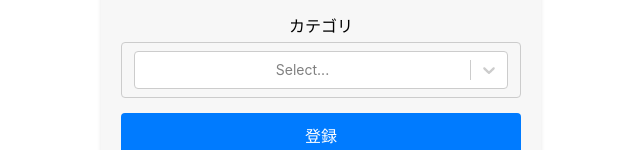
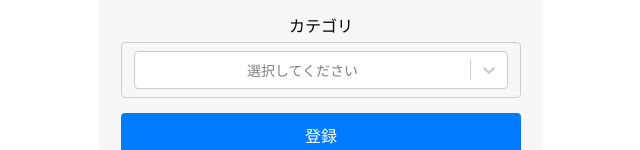
Before and after one commit to ryosuke-horie/log-app-ver1, a React (Create React App) app: page / in a window 1280 px wide. Shown: the part 323-473 px from the top of the page, without its empty margins (319-959 px from the left). Built offline with nearby package versions, Linux system fonts and the light colour scheme.

Commit message:
jestによるテストを導入

```diff
--- a/package.json
+++ b/package.json
@@ -26,7 +26,8 @@
     "lint:eslint": "eslint --ext \".js,.ts\" --ignore-path .gitignore .",
     "fix:eslint": "npm run lint:eslint --fix",
     "lint": "npm run lint:prettier && npm run lint:eslint",
-    "fix": "npm run fix:prettier && npm run fix:eslint"
+    "fix": "npm run fix:prettier && npm run fix:eslint",
+    "test": "react-scripts test"
   },
   "eslintConfig": {
     "extends": [
--- a/src/components/MoneyInputForm.tsx
+++ b/src/components/MoneyInputForm.tsx
@@ -40,7 +40,11 @@ const MoneyInputForm: React.FC = () => {
         </div>
         <div className={styles['form-group']}>
           <label className={styles['form-label']}>カテゴリ</label>
-          <Select options={options} className={styles['input-field']} />
+          <Select
+            options={options}
+            className={styles['input-field']}
+            placeholder="選択してください"
+          />
         </div>
         <button className={styles['submit-button']} onClick={ClickButton}>
           登録
```
Also changed, not shown: 2 other files (tests, documents, lock files or other folders).
